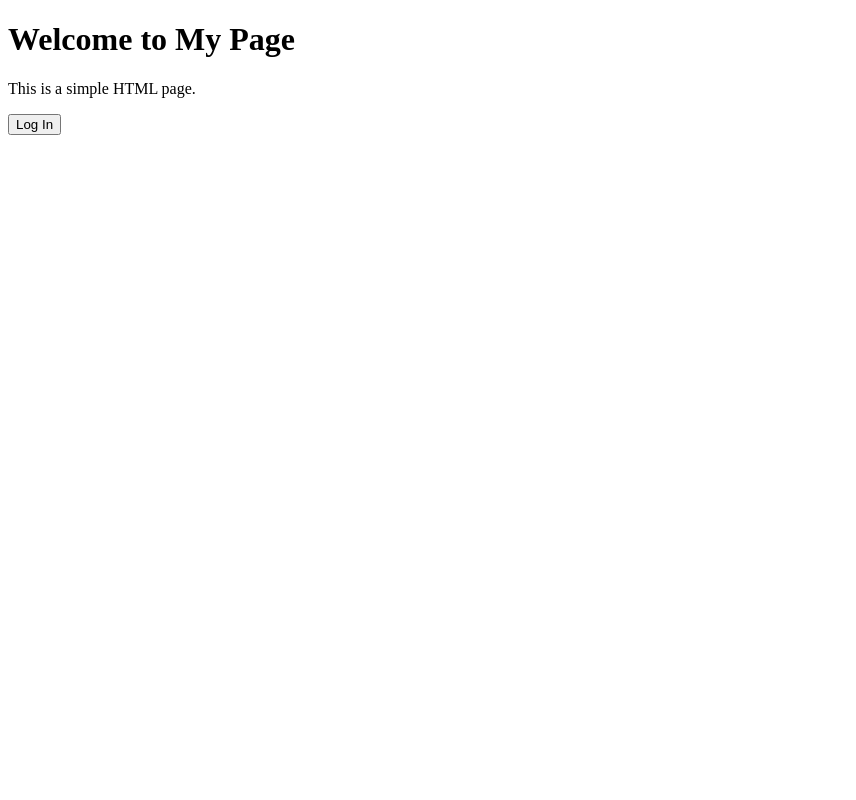
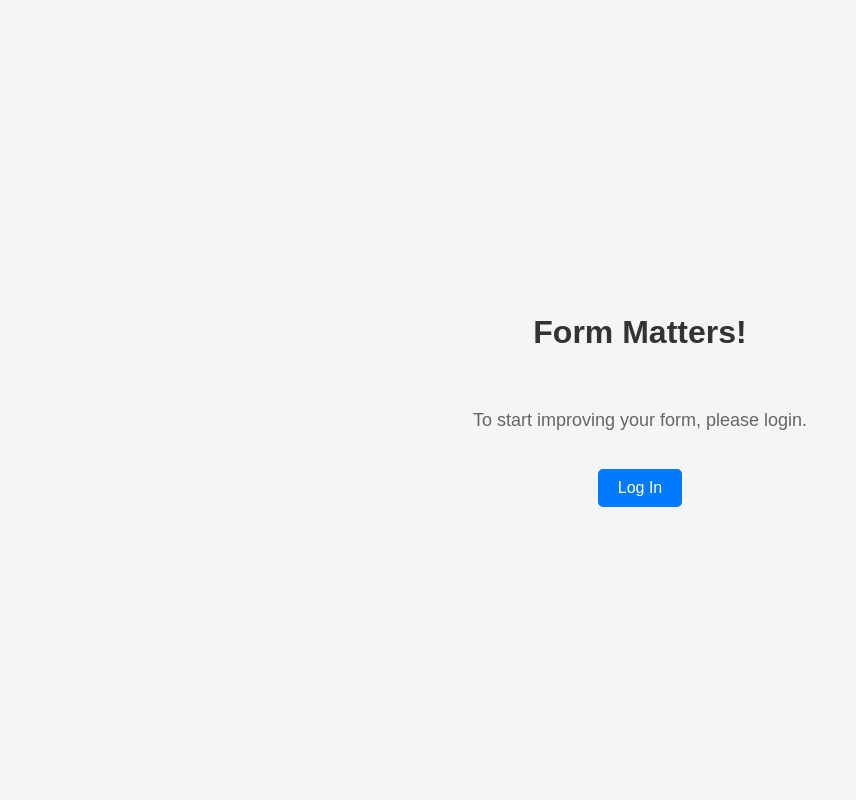
Before and after one commit to gaberay2022/Form-Matters, a Flask app: page /login in a window 1280 px wide. Shown: the whole page, without its empty margins (0-856 px from the left). Run offline with Flask 3, Linux system fonts and the light colour scheme.

Commit message:
Making Website Better to look at

```diff
--- a/templates/login.html
+++ b/templates/login.html
@@ -1,13 +1,55 @@
 <!DOCTYPE html>
 <html lang="en">
-<head>
-    <meta charset="UTF-8">
-    <meta name="viewport" content="width=device-width, initial-scale=1.0">
+  <head>
+    <meta charset="UTF-8" />
+    <meta name="viewport" content="width=device-width, initial-scale=1.0" />
     <title>My Simple Page</title>
-</head>
-<body>
-    <h1>Welcome to My Page</h1>
-    <p>This is a simple HTML page.</p>
+    <style>
+      body {
+        font-family: Arial, sans-serif;
+        background-color: #f5f5f5;
+        margin: 0;
+        padding: 0;
+        display: flex;
+        flex-direction: column;
+        align-items: center;
+        justify-content: center;
+        height: 100vh;
+      }
+      h1 {
+        color: #333;
+        text-align: center;
+        padding: 20px;
+      }
+      p {
+        color: #666;
+        text-align: center;
+        font-size: 18px;
+      }
+      a {
+        display: block;
+        text-align: center;
+        margin: 20px auto;
+        text-decoration: none;
+      }
+      button {
+        background-color: #007bff;
+        color: #fff;
+        border: none;
+        padding: 10px 20px;
+        font-size: 16px;
+        cursor: pointer;
+        border-radius: 5px;
+        transition: background-color 0.3s ease;
+      }
+      button:hover {
+        background-color: #0056b3;
+      }
+    </style>
+  </head>
+  <body>
+    <h1>Form Matters!</h1>
+    <p>To start improving your form, please login.</p>
     <a href="Home"><button>Log In</button></a>
-</body>
+  </body>
 </html>
```
